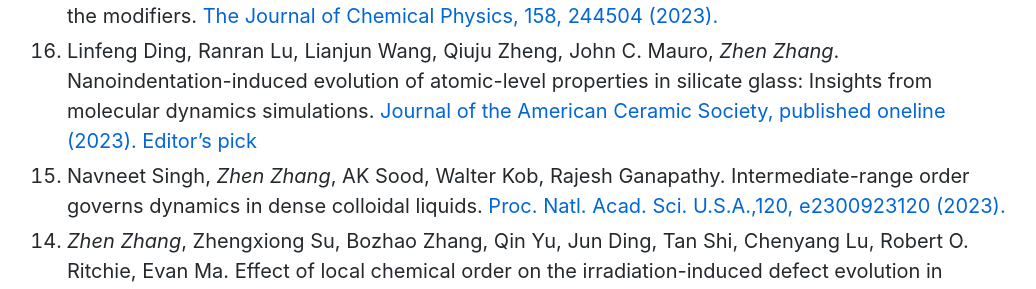
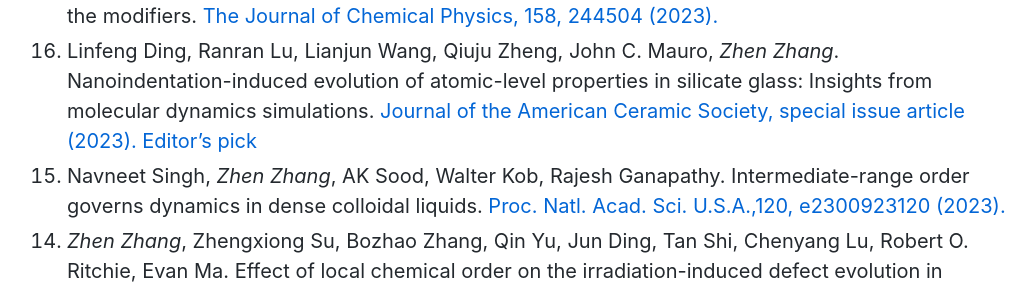
Before and after one commit to zhenzhang1991/zhenzhang1991.github.io, a Jekyll site: the page built from index.md, in a window 1280 px wide and 900 px high, scrolled down 4814 px. Shown: the part 161-450 px from the top of the window, without its empty margins (123-1159 px from the left). Built offline with Jekyll 4.4.1, drawn with Linux system fonts in a browser that asks for light colours; Markdown is read by kramdown in place of the engine named in the settings; comment, search, counter and statistics services are not loaded.

Commit message:
Update index.md

```diff
--- a/index.md
+++ b/index.md
@@ -87,7 +87,7 @@ Publication for more details:
 # Publications
 0. Jiajun Tang, Xiaohui Wen, *Zhen Zhang*, Deyin Wang, Xinbiao Huang, Yujie Wang. Influence of friction on the packing efficiency and short-to-intermediate range structure of hard-sphere systems. [The Journal of Chemical Physics, 159, 194901 (2023).](https://doi.org/10.1063/5.0175513)
 0. *Zhen Zhang*, Simona Ispas, Walter Kob. Surface properties of alkali silicate glasses: Influence of the modifiers. [The Journal of Chemical Physics, 158, 244504 (2023).](https://doi.org/10.1063/5.0155497)
-0. Linfeng Ding, Ranran Lu, Lianjun Wang, Qiuju Zheng, John C. Mauro, *Zhen Zhang*. Nanoindentation-induced evolution of atomic-level properties in silicate glass: Insights from molecular dynamics simulations. [Journal of the American Ceramic Society, published oneline (2023). Editor's pick](https://doi.org/10.1111/jace.19230)
+0. Linfeng Ding, Ranran Lu, Lianjun Wang, Qiuju Zheng, John C. Mauro, *Zhen Zhang*. Nanoindentation-induced evolution of atomic-level properties in silicate glass: Insights from molecular dynamics simulations. [Journal of the American Ceramic Society, special issue article (2023). Editor's pick](https://doi.org/10.1111/jace.19230)
 0. Navneet Singh, *Zhen Zhang*, AK Sood, Walter Kob, Rajesh Ganapathy. Intermediate-range order governs dynamics in dense colloidal liquids. [Proc. Natl. Acad. Sci. U.S.A.,120, e2300923120 (2023).](https://doi.org/10.1073/pnas.2300923120)
 0. *Zhen Zhang*, Zhengxiong Su, Bozhao Zhang, Qin Yu, Jun Ding, Tan Shi, Chenyang Lu, Robert O. Ritchie, Evan Ma. Effect of local chemical order on the irradiation-induced defect evolution in CrCoNi medium-entropy alloy. [Proc. Natl. Acad. Sci. U.S.A., 120, e2218673120 (2023).](https://doi.org/10.1073/pnas.2218673120)
 0. Zhi-Hao Wang, Xuan-Yan Chen, *Zhen Zhang*, Xie Zhang, Su-Huai Wei. Profiling the off-center atomic displacements in CuCl at finite temperatures with a deep-learning potential. [Physical Review Materials, 7, 034601 (2023).](https://doi.org/10.1103/PhysRevMaterials.7.034601)
```
